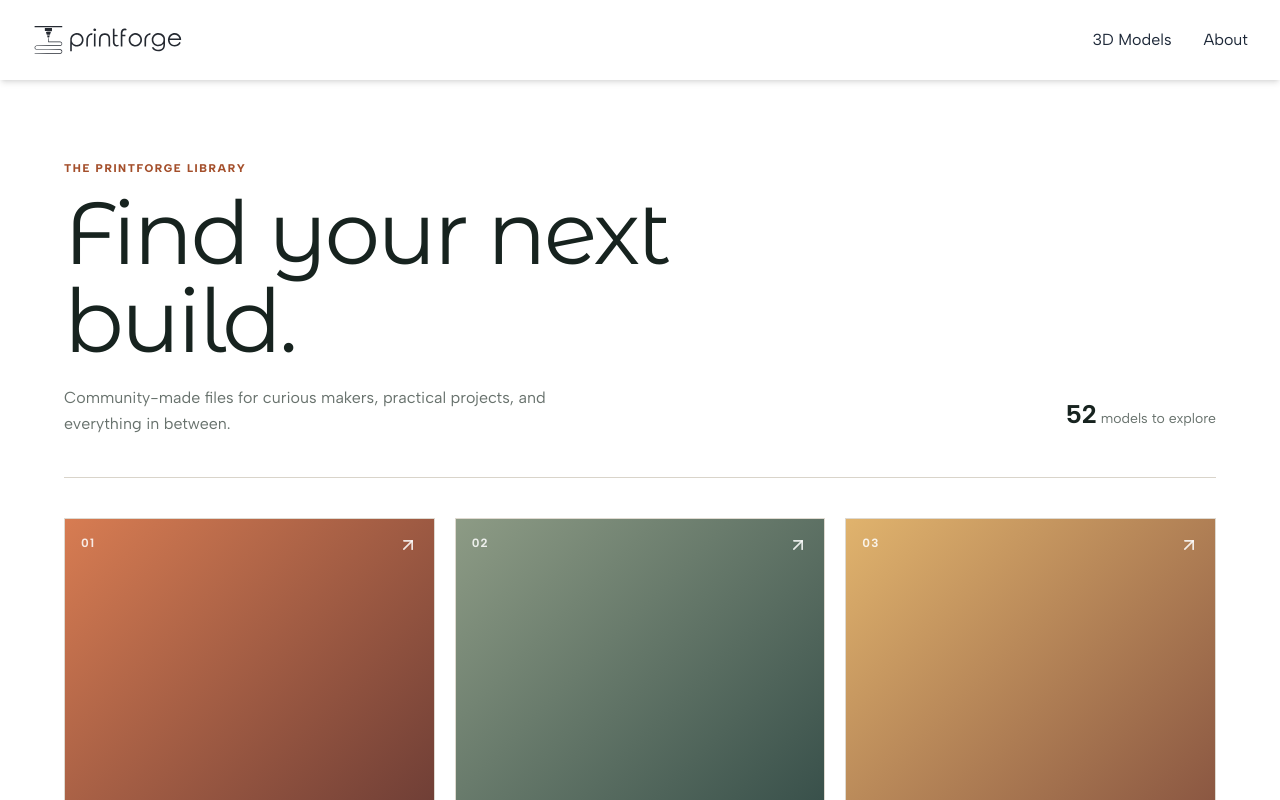
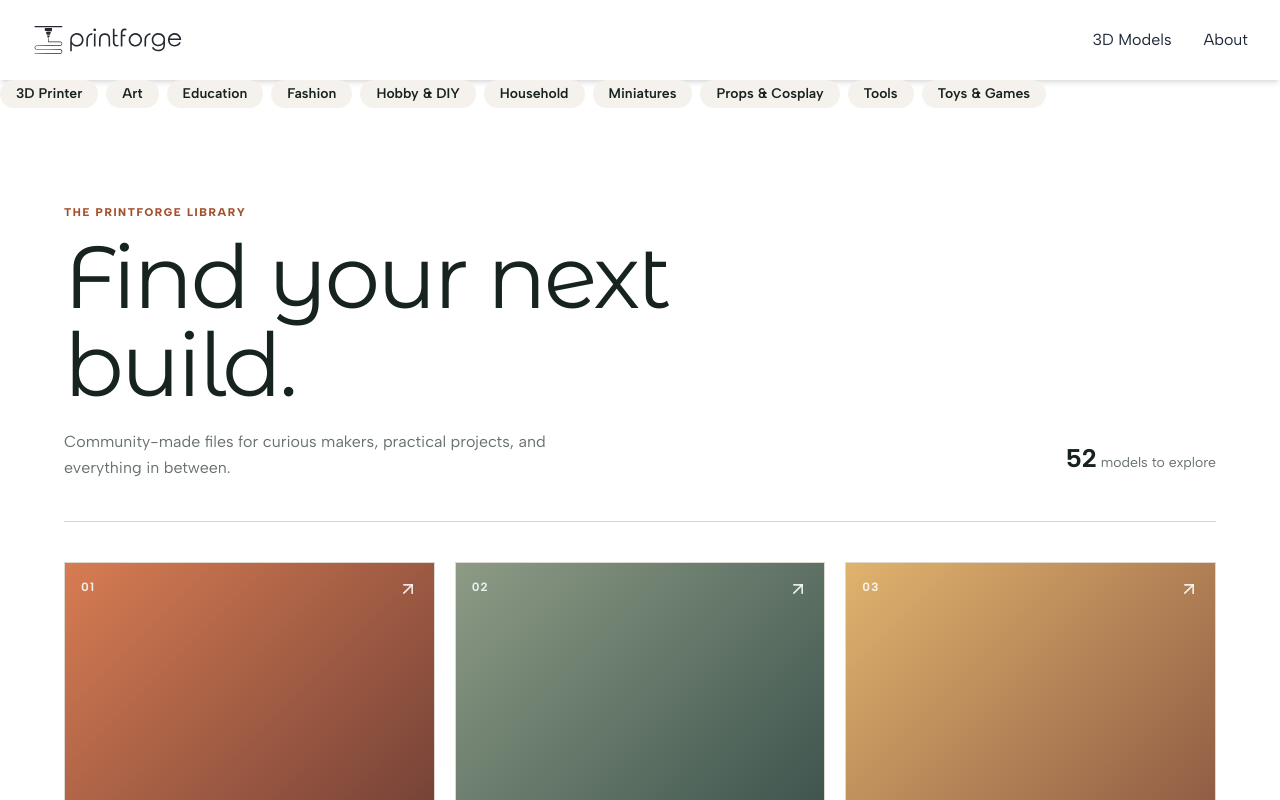
Before and after one commit to Gr7ed/printforge-app-v1, a Next.js app: page /3d-models in a window 1280 px wide. Shown: the top 800 px of the page. Built offline with nearby package versions, Linux system fonts and the light colour scheme.

Commit message:
feat: implement category pages and models grid with navigation

```diff
--- /dev/null
+++ b/app/3d-models/categories/[slug]/page.tsx
@@ -0,0 +1,14 @@
+import type { CategoryPageProps, Category } from '@/app/types'
+import { getCategoryBySlug } from '@/app/lib/categories'
+
+export default async function CategoryPage({ params }: CategoryPageProps) {
+    const { slug } = await params;
+    const category: Category = getCategoryBySlug(slug);
+    return (
+        <div>
+            <h1>{category.displayName}</h1>
+            <p>Slug: {category.slug}</p>
+        </div>
+    );
+
+}
--- /dev/null
+++ b/app/3d-models/layout.tsx
@@ -0,0 +1,11 @@
+import React from 'react';
+import CategoriesNavbar from '@/app/components/CategoriesNavbar';
+
+export default function ModelsLayout({ children }: { children: React.ReactNode }) {
+  return (
+    <div className="flex flex-col gap-4">
+        <CategoriesNavbar />
+        {children}
+    </div>
+  );
+}
--- a/app/3d-models/page.tsx
+++ b/app/3d-models/page.tsx
@@ -1,29 +1,12 @@
 
 import { JSX } from 'react';
-import type { Model } from '@/app/types';
+import ModelsGrid from '@/app/components/ModelsGrid';
 import { getAllModels } from '@/app/lib/models';
-import ModelCard from '@/app/components/ModelCard';
+import { Model } from '../types';
 
-export default async function modelListPage(): Promise<JSX.Element> {
-    const models: Model[] = await getAllModels()
+export default async function ModelsPage(): Promise<JSX.Element> {
+    const models: Model[] = await getAllModels();
     return (
-        <main className="mx-auto w-full max-w-360 px-4 py-10 sm:px-8 sm:py-16 lg:px-16 lg:py-20">
-            <section className="flex flex-col items-start justify-between gap-8 border-b border-[#d9d4ca] pb-10 md:flex-row md:items-end" aria-labelledby="model-list-title">
-                <div>
-                    <p className="mb-3 text-[0.7rem] font-extrabold tracking-[0.14em] text-[#a44f2b]">THE PRINTFORGE LIBRARY</p>
-                    <h1 id="model-list-title" className="m-0 max-w-152 text-[clamp(2.5rem,7vw,5.5rem)] leading-none tracking-[-0.03em] text-[#17231f]">Find your next build.</h1>
-                    <p className="mt-5 max-w-lg text-base leading-relaxed text-[#68726d]">Community-made files for curious makers, practical projects, and everything in between.</p>
-                </div>
-                <p className="mb-1 shrink-0 text-sm text-[#68726d]"><strong className="text-[1.6rem] text-[#17231f]">{models.length}</strong> models to explore</p>
-            </section>
-
-            <div className="grid gap-8 pt-10 md:grid-cols md:gap-[clamp(2rem,5vw,5rem)]">
-                <div className="grid auto-rows-fr grid-cols-1 gap-5 sm:grid-cols-3 xl:grid-cols-3">
-                    {models.map((model, index) => (
-                        <ModelCard key={model.id} model={model} index={index} />
-                    ))}
-                </div>
-            </div>
-        </main>
+        <ModelsGrid models={models} />
     );
 }
--- /dev/null
+++ b/app/components/CategoriesNavbar.tsx
@@ -0,0 +1,21 @@
+import Link from "next/link"
+import { getAllCategories } from "@/app/lib/categories"
+import type { Category } from "@/app/types"
+
+export default function CategoriesNavbar() {
+	const categories: Category[] = getAllCategories()
+
+	return (
+		<nav aria-label="Model categories" className="flex flex-wrap gap-2">
+			{categories.map((category) => (
+				<Link
+					key={category.slug}
+					href={`/3d-models/categories/${category.slug}`}
+					className="rounded-full bg-[#f5f2ed] px-4 py-1 text-sm font-semibold text-[#17231f] transition duration-200 hover:bg-[#e0d9cd]"
+				>
+					{category.displayName}
+				</Link>
+			))}
+		</nav>
+	)
+}
--- a/app/components/ModelCard.tsx
+++ b/app/components/ModelCard.tsx
@@ -2,9 +2,10 @@ import { FiArrowUpRight, FiHeart } from 'react-icons/fi';
 import type { ModelCardProps } from '@/app/types';
 import Link from 'next/link';
 import Pill from '@/app/components/Pill';
+import { JSX } from 'react';
 
 
-export default function ModelCard ({ model, index }: ModelCardProps) {
+export default function ModelCard ({ model, index }: ModelCardProps): JSX.Element {
     return (
     <Link href={`/3d-models/${model.id}`} className="h-full no-underline hover:no-underline">
     <article className="flex h-full min-w-0 flex-col overflow-hidden border border-[#ded9d0] bg-[#fffdf9] transition duration-200 hover:-translate-y-1 hover:shadow-[0_1rem_2rem_rgba(37,45,39,0.1)]" id={index === 0 ? 'all-models' : undefined} key={model.id}>
@@ -13,7 +14,7 @@ export default function ModelCard ({ model, index }: ModelCardProps) {
             <FiArrowUpRight size={20} />
         </div>
         <div className="flex flex-1 flex-col p-[1.1rem_1.15rem_1.25rem]">
-            <div className="flex justify-between gap-4 uppercase tracking-[0.08em] text-[#a44f2b]">
+            <div className="flex justify-between gap-4 tracking-[0.08em] text-[#a44f2b]">
                  <span><Pill>{model.category.replaceAll('-', ' ')}</Pill></span>
                  <span className="inline-flex items-center gap-1 text-[0.68rem]  text-[#68726d] normal-case tracking-normal"><FiHeart size={14} /> {model.likes.toLocaleString()}</span>
             </div>
--- /dev/null
+++ b/app/components/ModelsGrid.tsx
@@ -0,0 +1,29 @@
+import ModelCard from "./ModelCard";
+import type { ModelsGridProps } from "@/app/types";
+import { JSX } from "react";
+
+
+
+export default async function ModelsGrid({ models }: ModelsGridProps): Promise<JSX.Element> {
+
+    return (
+        <main className="mx-auto w-full max-w-360 px-4 py-10 sm:px-8 sm:py-16 lg:px-16 lg:py-20">
+            <section className="flex flex-col items-start justify-between gap-8 border-b border-[#d9d4ca] pb-10 md:flex-row md:items-end" aria-labelledby="model-list-title">
+                <div>
+                    <p className="mb-3 text-[0.7rem] font-extrabold tracking-[0.14em] text-[#a44f2b]">THE PRINTFORGE LIBRARY</p>
+                    <h1 id="model-list-title" className="m-0 max-w-152 text-[clamp(2.5rem,7vw,5.5rem)] leading-none tracking-[-0.03em] text-[#17231f]">Find your next build.</h1>
+                    <p className="mt-5 max-w-lg text-base leading-relaxed text-[#68726d]">Community-made files for curious makers, practical projects, and everything in between.</p>
+                </div>
+                <p className="mb-1 shrink-0 text-sm text-[#68726d]"><strong className="text-[1.6rem] text-[#17231f]">{models.length}</strong> models to explore</p>
+            </section>
+
+            <div className="grid gap-8 pt-10 md:grid-cols md:gap-[clamp(2rem,5vw,5rem)]">
+                <div className="grid auto-rows-fr grid-cols-1 gap-5 sm:grid-cols-3 xl:grid-cols-3">
+                    {models.map((model, index) => (
+                        <ModelCard key={model.id} model={model} index={index} />
+                    ))}
+                </div>
+            </div>
+        </main>
+    );
+}
--- a/app/components/Pill.tsx
+++ b/app/components/Pill.tsx
@@ -3,7 +3,7 @@ import { PillProps } from "@/app/types";
 export default function Pill({ children, className = "" }: PillProps) {
     return (
         <span
-            className={`inline-block bg-transparent border border-gray-400 rounded-full px-3 py-1 text-[0.60rem]  text-sm text-gray-800 ${className}`}
+            className={`uppercase inline-block bg-transparent border border-gray-400 rounded-full px-3 py-1 text-[0.60rem]  text-sm text-gray-800 ${className}`}
         >
             {children}
         </span>
--- /dev/null
+++ b/app/data/categories.json
@@ -0,0 +1,12 @@
+[
+    { "displayName": "3D Printer", "slug": "3d-printer" },
+    { "displayName": "Art", "slug": "art" },
+    { "displayName": "Education", "slug": "education" },
+    { "displayName": "Fashion", "slug": "fashion" },
+    { "displayName": "Hobby & DIY", "slug": "hobby-diy" },
+    { "displayName": "Household", "slug": "household" },
+    { "displayName": "Miniatures", "slug": "miniatures" },
+    { "displayName": "Props & Cosplay", "slug": "props-cosplay" },
+    { "displayName": "Tools", "slug": "tools" },
+    { "displayName": "Toys & Games", "slug": "toys-games" }
+]
--- /dev/null
+++ b/app/lib/categories.ts
@@ -0,0 +1,19 @@
+import categories from "../data/categories.json"
+import { Category } from "../types"
+
+export function getAllCategories(): Category[] {
+    return categories
+}
+
+export function getCategoryBySlug(slug: string): Category {
+    const category = categories.find((c: Category) => c.slug === slug)
+    if (!category) {
+        throw new Error(`Category with slug ${slug} not found`)
+    }
+    return category
+}
+
+export function getDisplayNameFromSlug(slug: string): string {
+    const category = getCategoryBySlug(slug)
+    return category.displayName
+}
--- a/app/types/index.ts
+++ b/app/types/index.ts
@@ -17,6 +17,11 @@ export type ModelPageProps = {
     id: string
   }>
 };
+export type CategoryPageProps = {
+  params : Promise<{
+    slug: string
+  }>
+};
 
 export type ModelCardProps = {
   model: Model,
@@ -27,3 +32,15 @@ export type PillProps = {
   children: React.ReactNode,
   className?: string
 };
+
+export type ModelsGridProps = {
+  models: Model[]
+};
+
+export type Category = {
+      displayName: string,
+      slug: string
+}
+export type CategoriesData = {
+  categories: Category[]
+};
```
